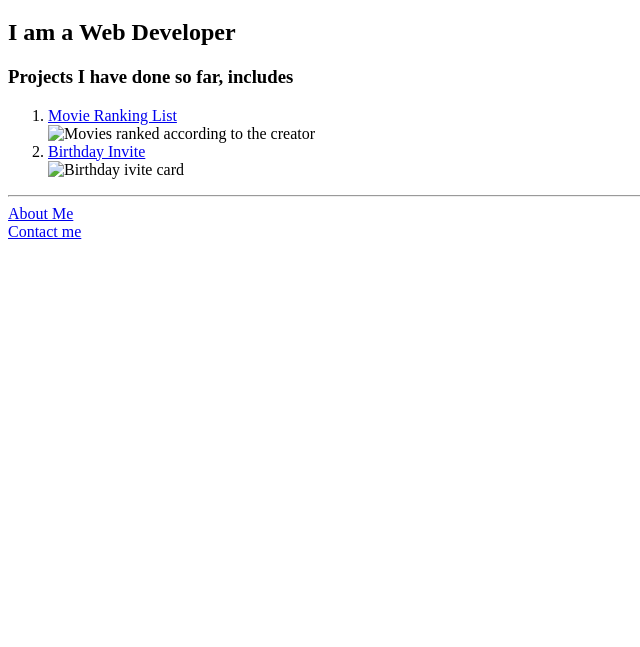
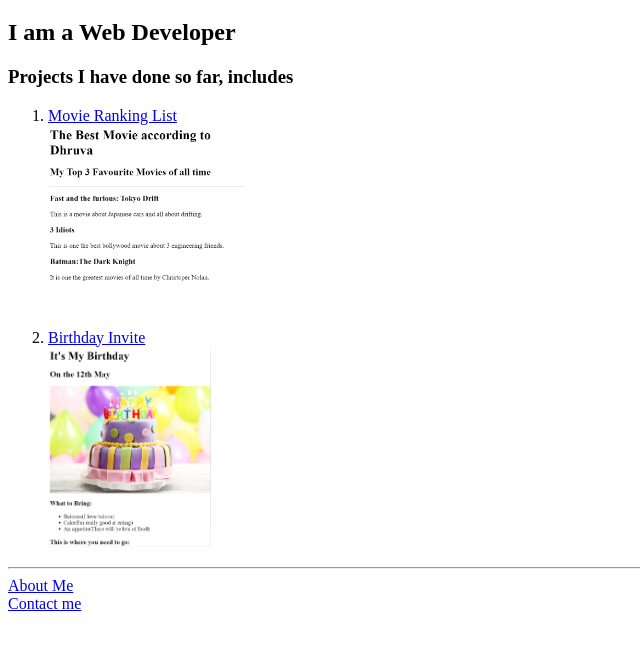
Before and after one commit to Dhruva22025/html-portfolio, a plain HTML site: page index.html in a window 1280 px wide. Shown: the part 61-708 px from the top of the page, without its empty margins (0-640 px from the left). Drawn offline with Linux system fonts and the light colour scheme.

Commit message:
Update index.html

```diff
--- a/index.html
+++ b/index.html
@@ -12,9 +12,9 @@
     <h3>Projects I have done so far, includes </h3>
     <ol>
         <li><a href="./public/movie-ranking.html">Movie Ranking List</a></li>
-        <img src="../4.3 HTML Porfolio Project/assets/images/Movie_ranking.png" height="200" alt="Movies ranked according to the creator"/>
+        <img src="../assets/images/Movie_ranking.png" height="200" alt="Movies ranked according to the creator"/>
         <li><a href="./public/birthday-invite.html">Birthday Invite</a></li>
-        <img src="../4.3 HTML Porfolio Project/assets/images/Birthday_project.png" height="200" alt="Birthday ivite card"/>
+        <img src="../assets/images/Birthday_project.png" height="200" alt="Birthday ivite card"/>
     </ol>
     <hr/>
     <a href="./public/about.html">About Me</a><br/>
```
